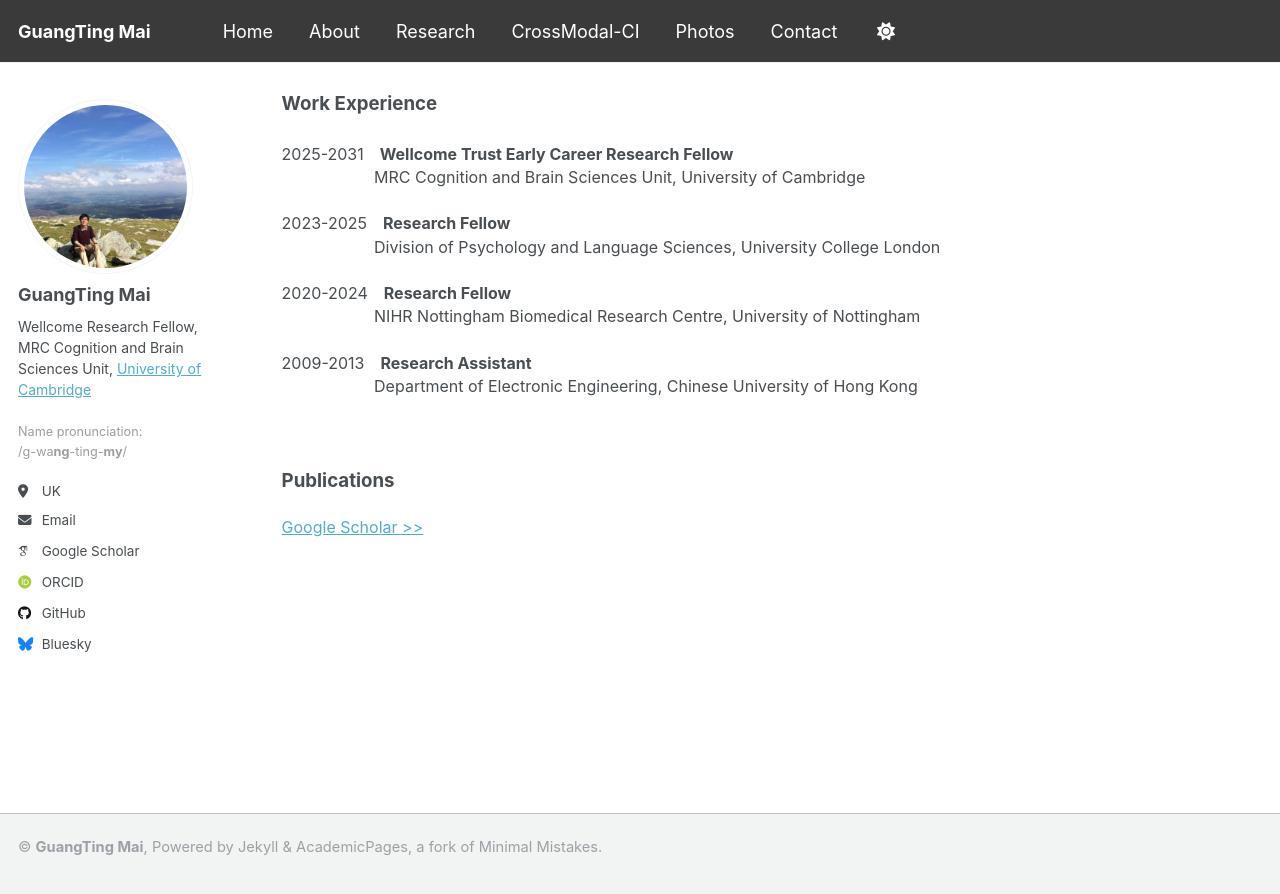
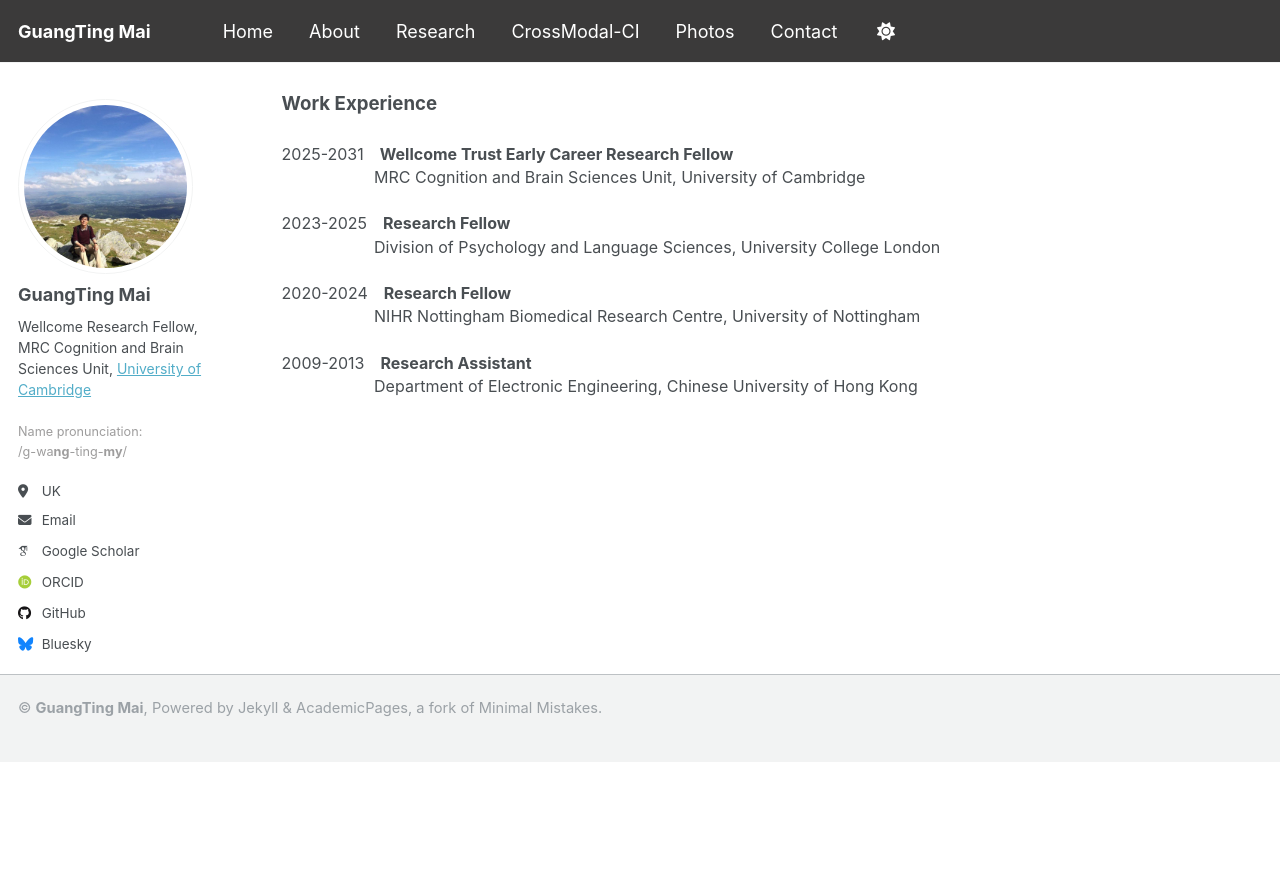
Before and after one commit to guangtingmai/guangtingmai.github.io, a Jekyll site: the page built from _pages/about.html, in a window 1280 px wide and 900 px high, scrolled down 804 px. Shown: the top 894 px of the window. Built offline with Jekyll 4.4.1, drawn with Linux system fonts in a browser that asks for light colours; some web fonts are replaced; after the commit the page ends 1565 px from its top, so only the background shows below that.

Commit message:
Update about.html

```diff
--- a/_pages/about.html
+++ b/_pages/about.html
@@ -51,6 +51,3 @@ author_profile: true
   <span style="font-size: 12pt;line-height: 1.4;display: block;">2009-2013&emsp;<strong>Research Assistant</strong>
   <span style="font-size: 12pt;line-height: 1.5;display: block;">&emsp;&emsp;&emsp;&emsp;&emsp;&ensp;&nbsp;Department of Electronic Engineering, Chinese University of Hong Kong</span>
 </p>
-<br>
-<p><span style="font-size: 14pt;line-height: 1.5;display: block"><strong>Publications</strong></span></p>
-<p><span style="font-size: 12pt;line-height: 1.2;display: block;"><a href="https://scholar.google.com/citations?user=bCQ03mIAAAAJ&hl=en">Google Scholar >></a></span></p>
```
